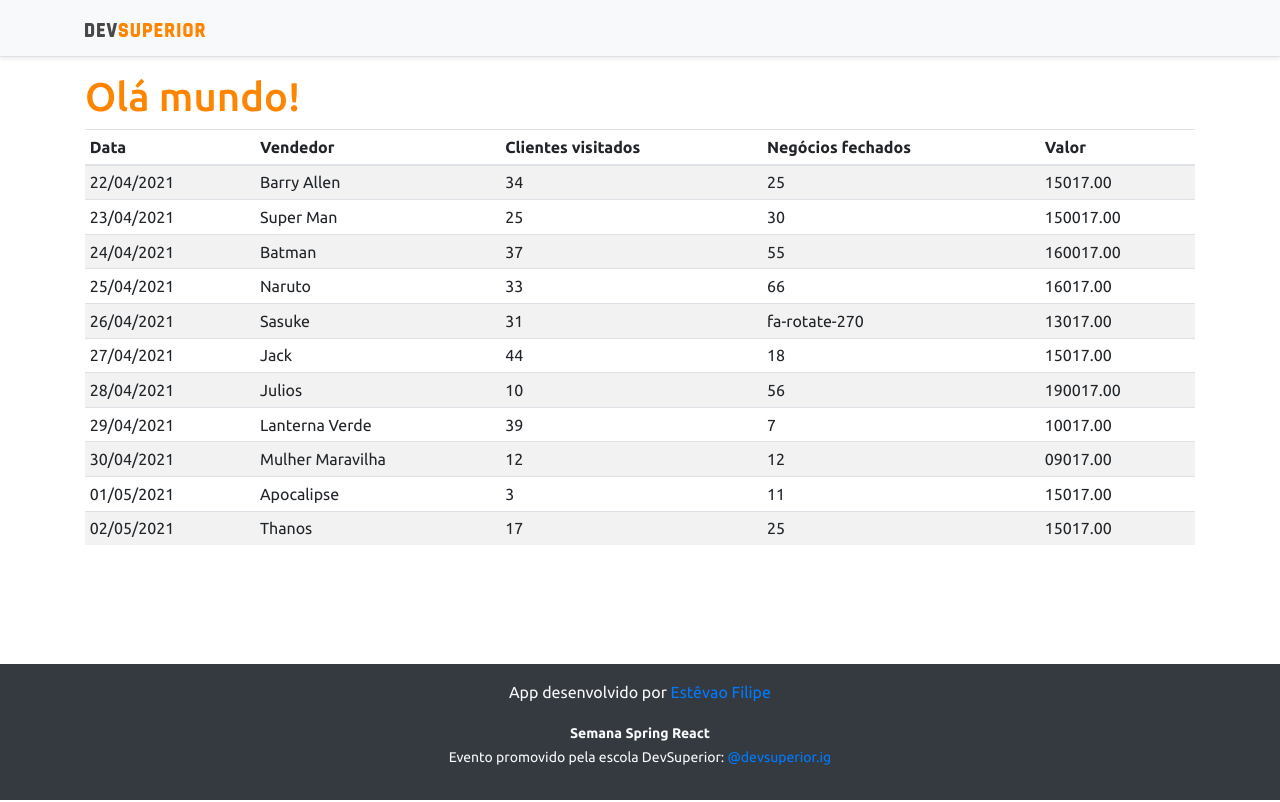
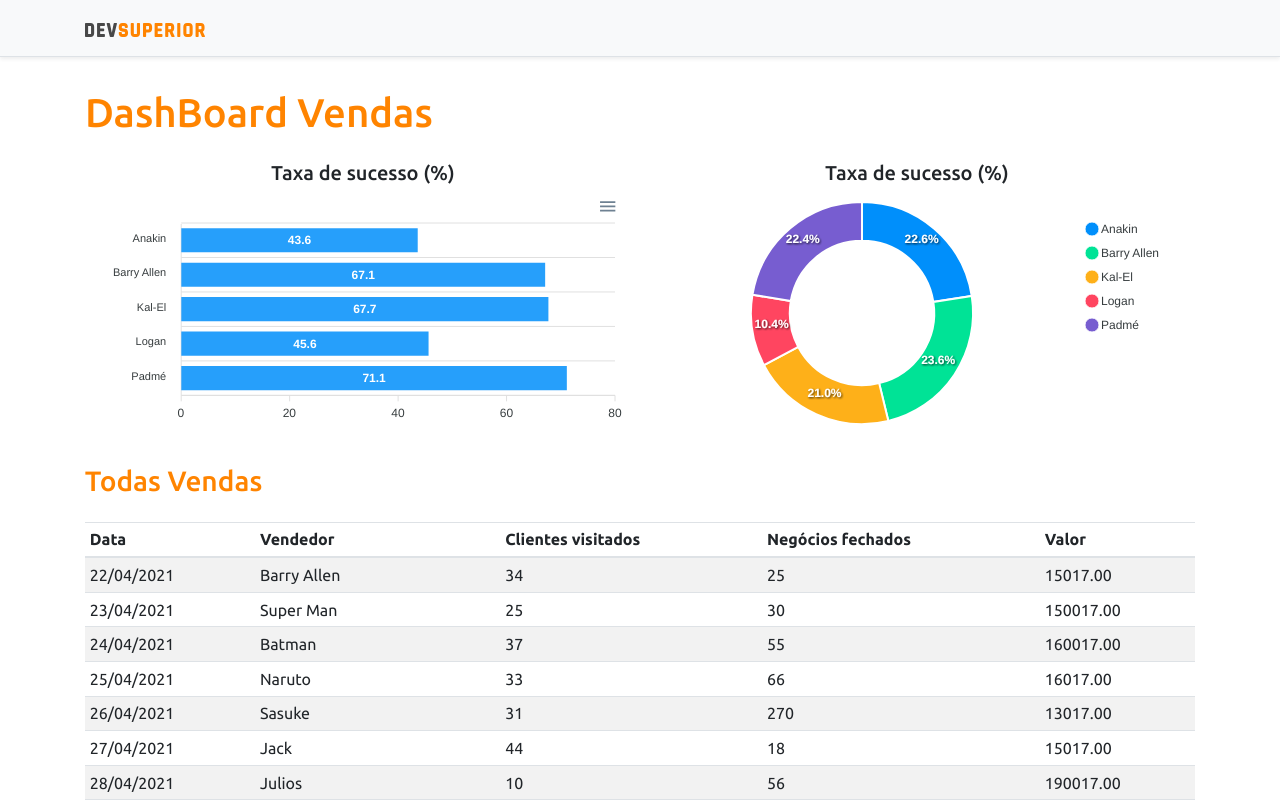
Before and after one commit to estevaof10/projetoVendas, a React (Create React App) app in the folder Frontend/: page / in a window 1280 px wide. Shown: the top 802 px of the page. Built offline with nearby package versions, Linux system fonts and the light colour scheme.

Commit message:
Static Charts

```diff
--- a/Frontend/package.json
+++ b/Frontend/package.json
@@ -12,10 +12,12 @@
     "@types/node": "^12.0.0",
     "@types/react": "^17.0.0",
     "@types/react-dom": "^17.0.0",
+    "apexcharts": "^3.26.1",
     "bootstrap": "^4.6.0",
     "jquery": "1.9.1",
     "popper.js": "^1.16.1",
     "react": "^17.0.2",
+    "react-apexcharts": "^1.3.9",
     "react-dom": "^17.0.2",
     "react-scripts": "4.0.3",
     "typescript": "^4.1.2",
--- a/Frontend/src/App.tsx
+++ b/Frontend/src/App.tsx
@@ -1,3 +1,5 @@
+import DonutChart from "./components/DonutChart";
+import BarChart from "./components/BarChart";
 import DataTable from "./components/DataTable";
 import Footer from "./components/Footer";
 import NavBar from "./components/NavBar";
@@ -6,11 +8,25 @@
   return (
     <>
       <NavBar />
-      <div className = "container">
-        <h1 className="text-primary">Olá mundo!</h1>
-        <DataTable/>
+      <div className="container">
+        <h1 className="text-primary py-3">DashBoard Vendas</h1>
+        <div className="row px-3">
+          <div className="col-sm-6">
+            <h5 className="text-center text-secundary">Taxa de sucesso (%)</h5>
+            <BarChart/>
+          </div>
+          <div className="col-sm-6">
+          <h5 className="text-center text-secundary">Taxa de sucesso (%)</h5>
+            <DonutChart/>
+          </div>
+        </div>
+
+        <div className="py-3">
+          <h3 className="text-primary">Todas Vendas</h3>
+        </div>
+        <DataTable />
       </div>
-      <Footer/>
+      <Footer />
     </>
   );
 }
--- /dev/null
+++ b/Frontend/src/components/BarChart/index.tsx
@@ -0,0 +1,33 @@
+import Chart from 'react-apexcharts'
+
+function BarChart() {
+    const options = {
+        plotOptions: {
+            bar: {
+                horizontal: true,
+            }
+        },
+    };
+
+    const mockData = {
+        labels: {
+            categories: ['Anakin', 'Barry Allen', 'Kal-El', 'Logan', 'Padmé']
+        },
+        series: [
+            {
+                name: "% Sucesso",
+                data: [43.6, 67.1, 67.7, 45.6, 71.1]
+            }
+        ]
+    };
+    return (
+        <Chart
+            options={{... options,xaxis: mockData.labels}}
+            series={mockData.series}
+            type = "bar"
+            height = "240"
+        />
+    );
+}
+
+export default BarChart;
--- a/Frontend/src/components/DataTable/index.tsx
+++ b/Frontend/src/components/DataTable/index.tsx
@@ -49,7 +49,7 @@
                         <td>26/04/2021</td>
                         <td>Sasuke</td>
                         <td>31</td>
-                        <td>fa-rotate-270</td>
+                        <td>270</td>
                         <td>13017.00</td>
                     </tr>
 
--- /dev/null
+++ b/Frontend/src/components/DonutChart/index.tsx
@@ -0,0 +1,24 @@
+import Chart from 'react-apexcharts'
+
+function DonutChart() {
+    const mockData = {
+        series: [477138, 499928, 444867, 220426, 473088],
+        labels: ['Anakin', 'Barry Allen', 'Kal-El', 'Logan', 'Padmé']
+    }
+
+    const options = {
+        legend: {
+            show: true
+        }
+    }
+    return (
+        <Chart
+            options={{ ...options, labels: mockData.labels }}
+            series={mockData.series}
+            type="donut"
+            height="240"
+        />
+    );
+}
+
+export default DonutChart;
```
Also changed, not shown: 1 other file (tests, documents, lock files or other folders).
